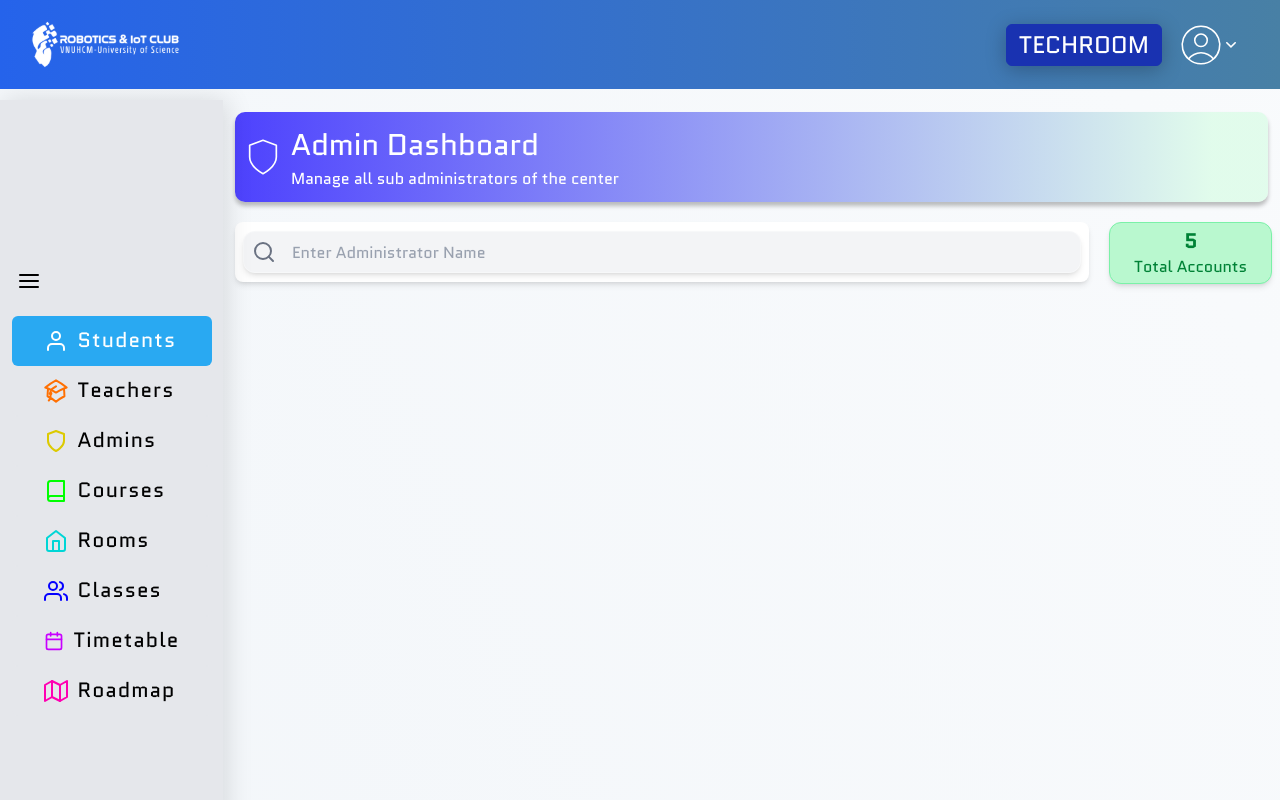
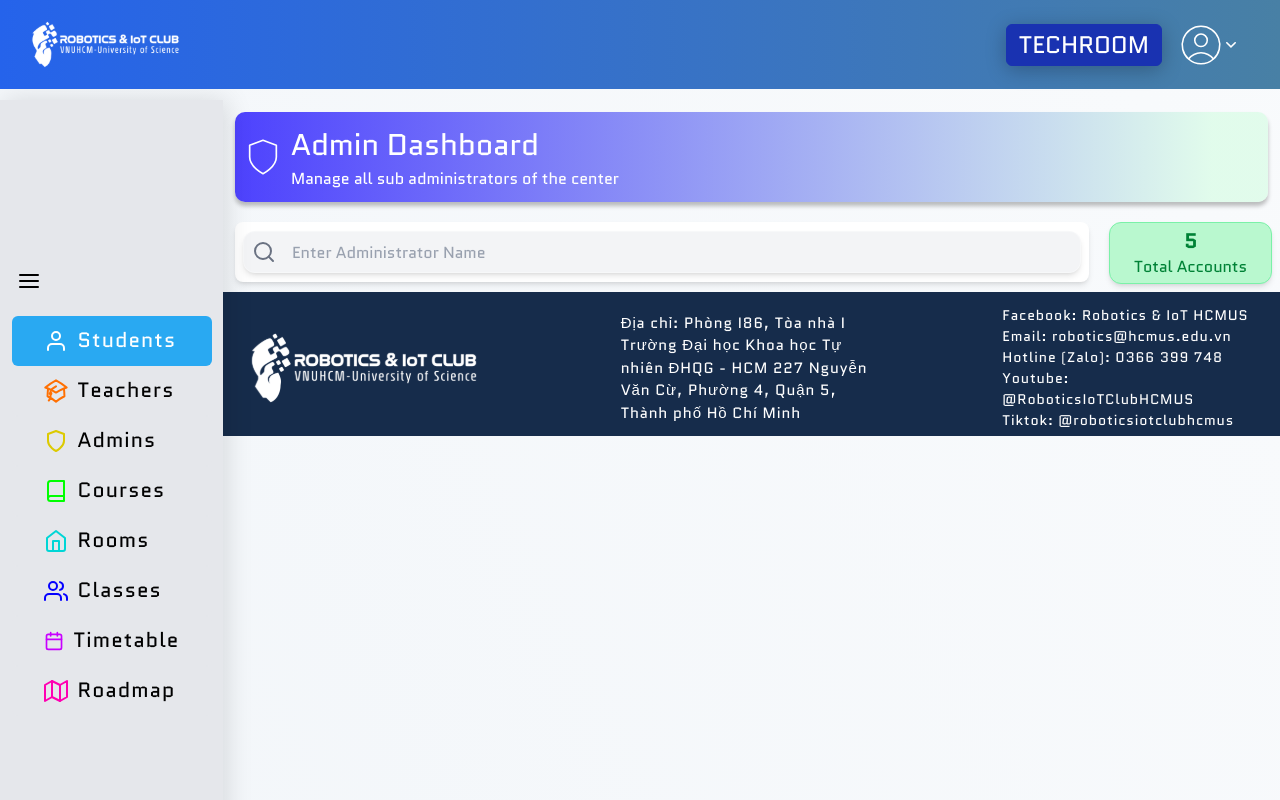
Before and after one commit to DuyITLOR/Project_SE-Techroom, a React (Vite) app in the folder client/: page /admin/Dashboard in a window 1280 px wide. Shown: the top 800 px of the page. Built offline with nearby package versions, Linux system fonts and the light colour scheme; sample sign-in values are in the browser's storage.

Commit message:
Update format footer and sidebar

```diff
--- a/client/src/components/Footer.jsx
+++ b/client/src/components/Footer.jsx
@@ -4,7 +4,7 @@ import RoboticLogo from '../assets/Robotic_Logo.svg'
 const Footer = () => {
   return (
     <>
-      <div className='w-full h-auto bg-[linear-gradient(90deg,_#162C4B_100%,_#111827_100%)]  flex items-center justify-center'>
+      <div className='w-full max-h-[250px] h-auto bg-[linear-gradient(90deg,_#162C4B_100%,_#111827_100%)]  flex items-center justify-center'>
         <div className='max-w-7xl mx-auto grid grid-cols-1 sm:grid-cols-3 justify-between items-center gap-x-30 px-4 pt-2'>
           <div className='flex justify-center sm:justify-start mb-4 sm:mb-0'>
             <img src={RoboticLogo} alt="logo" className='w-[180px] sm:w-[220px] md:w-[250px] object-contain self-start' />
--- a/client/src/pages/admin/AdminDashBoard.jsx
+++ b/client/src/pages/admin/AdminDashBoard.jsx
@@ -43,12 +43,17 @@ const AdminDashBoard = () => {
                 name="Total Accounts"
             />
           </div>
+
+
+
         </div>
+
+        <Footer />
 
       </div>
     </div>
 
-    <Footer />
+
   </div>
   )
 }
```
